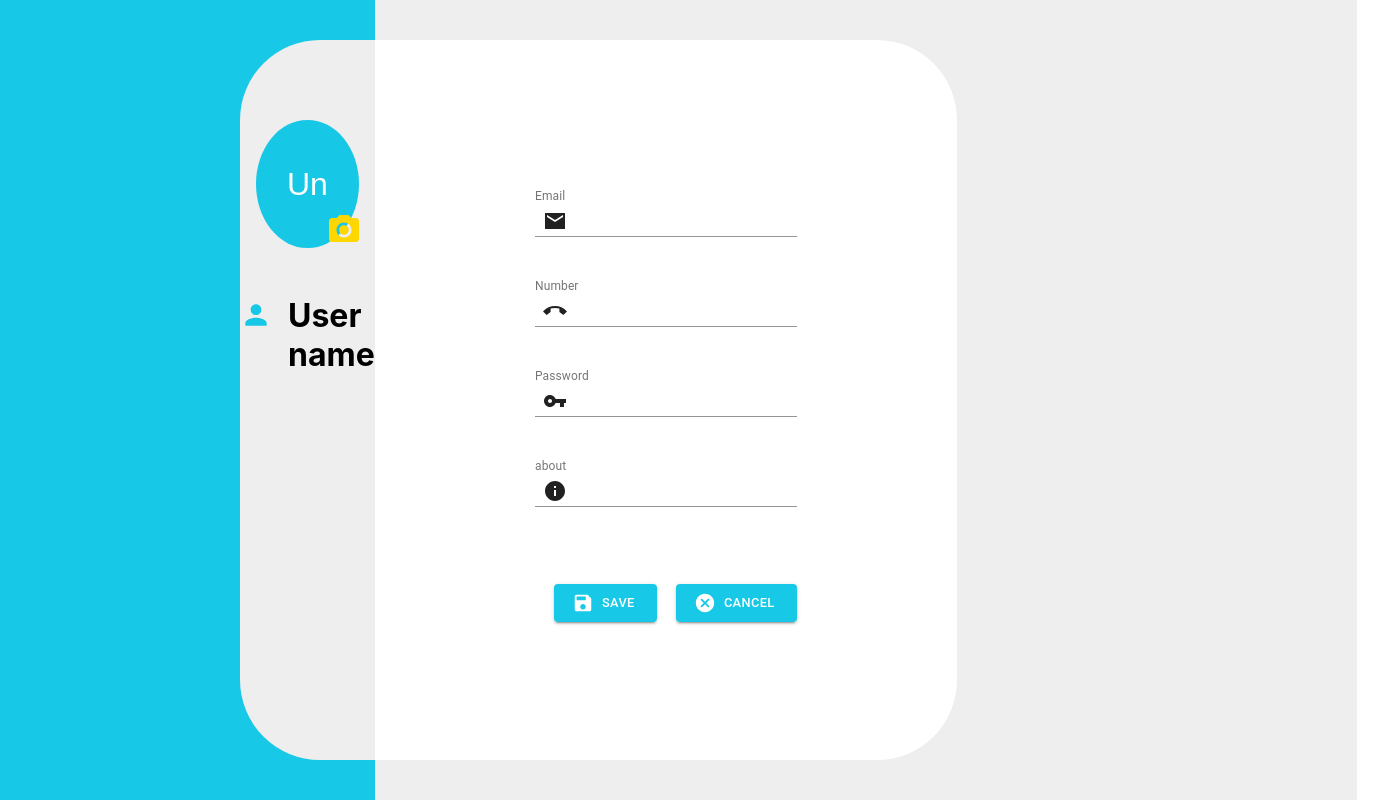
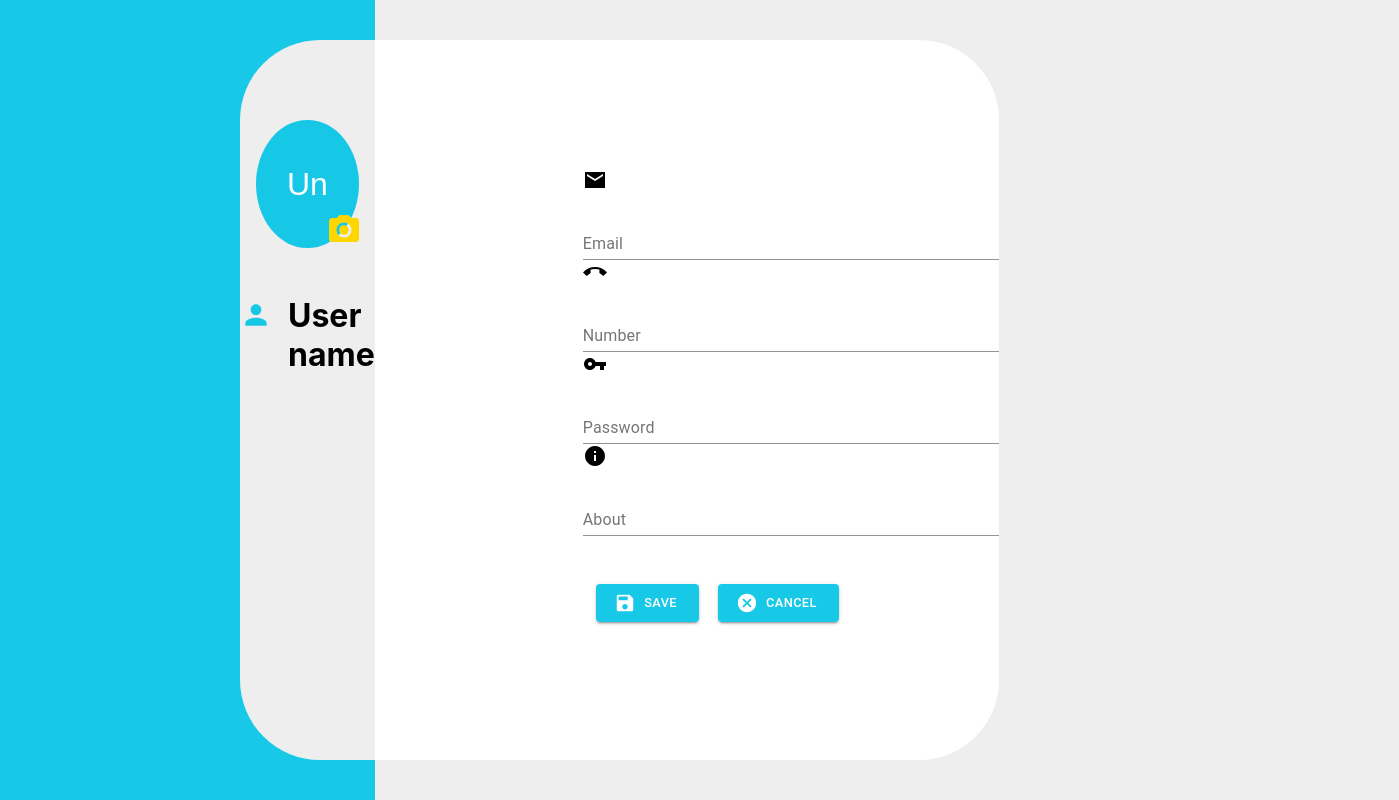
Before and after one commit to nda-kd/heXico, a React (Create React App) app: page /profile in a window 1280 px wide. Shown: the whole page, 1399 px wide, since content can reach past the window. Built offline with nearby package versions, Linux system fonts and the light colour scheme.

Commit message:
Add some styling

```diff
--- a/src/components/auth/MyProfile.js
+++ b/src/components/auth/MyProfile.js
@@ -1,12 +1,12 @@
 import React, { Component } from 'react'
+import '../styles/auth.scss'
+import { withRouter } from 'react-router-dom'
 import { Avatar } from '@material-ui/core'
 import { styled } from '@material-ui/core/styles'
-import '../styles/auth.scss'
 import TextField from '@material-ui/core/TextField'
 import Button from '@material-ui/core/Button'
 import SaveIcon from '@material-ui/icons/Save';
 import CancelIcon from '@material-ui/icons/Cancel';
-import InputAdornment from '@material-ui/core/InputAdornment';
 import CallEndSharpIcon from '@material-ui/icons/CallEndSharp';
 import VpnKeySharpIcon from '@material-ui/icons/VpnKeySharp';
 import EmailSharpIcon from '@material-ui/icons/EmailSharp';
@@ -15,6 +15,9 @@ import Badge from '@material-ui/core/Badge';
 import PhotoCamera from '@material-ui/icons/PhotoCamera';
 import IconButton from '@material-ui/core/IconButton';
 import PersonIcon from '@material-ui/icons/Person';
+import Grid from '@material-ui/core/Grid';
+
+
 
 class Profile extends Component {
   render () {
@@ -66,42 +69,46 @@ class Profile extends Component {
 
           <div className='info-changes'>
             <div className='forms'>
-              <TextField id='outlined-basic' label='Email'
-              InputProps={{
-              startAdornment: (
-                <InputAdornment position="end">
-                  <EmailSharpIcon />
-                </InputAdornment>
-              ),
-              }}
-              />
-              <TextField id='outlined-basic' label='Number'
-                InputProps={{
-              startAdornment: (
-                <InputAdornment position="end">
-                  <CallEndSharpIcon />
-                </InputAdornment>
-              ),
-              }}
-              />
-              <TextField id='outlined-basic' label='Password'
-                InputProps={{
-              startAdornment: (
-                <InputAdornment position="end">
-                  <VpnKeySharpIcon />
-                </InputAdornment>
-              ),
-              }}
-              />
-              <TextField id='outlined-basic' label='about'
-              InputProps={{
-              startAdornment: (
-                <InputAdornment position="end">
-                  <InfoSharpIcon />
-                </InputAdornment>
-              ),
-              }}
-               />
+              <div className='profile-input-wrap'>
+                  <Grid container spacing={2} alignItems="flex-end">
+                    <Grid item>
+                      <EmailSharpIcon />
+                    </Grid>
+                    <Grid item>
+                      <TextField id="input-with-icon-grid" label="Email" />
+                    </Grid>
+                  </Grid>
+              </div>
+              <div className='profile-input-wrap'>
+                <Grid container spacing={2} alignItems="flex-end">
+                  <Grid item>
+                    <CallEndSharpIcon />
+                  </Grid>
+                  <Grid item>
+                    <TextField id="input-with-icon-grid" label="Number" />
+                  </Grid>
+                </Grid>
+              </div>
+              <div className='profile-input-wrap'>
+                <Grid container spacing={2} alignItems="flex-end">
+                  <Grid item>
+                    <VpnKeySharpIcon />
+                  </Grid>
+                  <Grid item>
+                    <TextField type='password' id="input-with-icon-grid" label="Password" />
+                  </Grid>
+                </Grid>
+              </div>
+              <div className='profile-input-wrap'>
+                <Grid container spacing={2} alignItems="flex-end">
+                  <Grid item>
+                    <InfoSharpIcon />
+                  </Grid>
+                  <Grid item>
+                    <TextField id="input-with-icon-grid" label="About" />
+                  </Grid>
+                </Grid>
+              </div>
             </div>
             <div className='buttons-wrap'>
               <Button
@@ -119,6 +126,7 @@ class Profile extends Component {
               size="large"
               startIcon={<CancelIcon />}
               style={{fontSize:'.8em', backgroundColor: '#0ac5e6f1' }}
+              onClick={()=> this.props.history.push('./Messenger')}
               >
                 Cancel
               </Button>
@@ -132,4 +140,4 @@ class Profile extends Component {
   }
 }
 
-export default Profile
+export default withRouter(Profile)
--- a/src/components/messenger/me.js
+++ b/src/components/messenger/me.js
@@ -1,11 +1,38 @@
 import React from 'react'
-import { withRouter } from 'react-router-dom'
+import { Link } from 'react-router-dom'
 import { Avatar } from '@material-ui/core'
 import { styled } from '@material-ui/core/styles'
+import { withStyles } from '@material-ui/core/styles';
 import '../styles/msg.scss'
 import settingIcon from '../../images/setting.png'
+import Menu from '@material-ui/core/Menu';
+import MenuItem from '@material-ui/core/MenuItem';
+import ListItemIcon from '@material-ui/core/ListItemIcon';
+import ListItemText from '@material-ui/core/ListItemText';
+import FaceSharpIcon from '@material-ui/icons/FaceSharp';
+import ExitToAppSharpIcon from '@material-ui/icons/ExitToAppSharp';
+
+
 
 class Me extends React.Component {
+
+  constructor(){
+    super()
+
+    this.state = {
+      anchorEl: null
+    }
+  }
+
+  handleClick = (event) => {
+    this.setState({anchorEl: event.currentTarget})
+
+  };
+
+  handleClose = () => {
+    this.setState({anchorEl: null})
+  };
+
   render () {
     const MyAvatar = styled(Avatar)({
       backgroundColor: '#0ac5e6f1',
@@ -16,6 +43,40 @@ class Me extends React.Component {
       height: '9.8vh',
       margin: '0.5em 0em 0em 1em'
     })
+
+    const StyledMenu = withStyles({
+      paper: {
+        border: '1px solid #d3d4d5',
+        width: '9.5em',
+      },
+
+    })((props) => (
+      <Menu
+        elevation={0}
+        getContentAnchorEl={null}
+        anchorOrigin={{
+          vertical: 'center',
+          horizontal: 'right',
+        }}
+        transformOrigin={{
+          vertical: 'center',
+          horizontal: 'right',
+        }}
+        {...props}
+      />
+    ));
+
+    const StyledMenuItem = withStyles((theme) => ({
+      root: {
+        '&:hover': {
+          backgroundColor: '#0ac5e6f1',
+          '& .MuiListItemIcon-root, & .MuiListItemText-primary': {
+            color: theme.palette.common.white,
+          },
+        },
+      },
+    }))(MenuItem);
+
 
     return (
       <div className='me'>
@@ -29,11 +90,38 @@ class Me extends React.Component {
 
           </div>
         </div>
-        <img
-        onClick = {()=>this.props.history.push('/profile')}
-        src={settingIcon} alt='Setting Icon' />
+        <div>
+          <img
+          aria-controls="simple-menu"
+          aria-haspopup="true"
+          onClick={this.handleClick}
+          src={settingIcon} alt='Setting Icon'
+          />
+          <StyledMenu
+          id="customized-menu"
+          anchorEl={this.state.anchorEl}
+          keepMounted
+          open={Boolean(this.state.anchorEl)}
+          onClose={this.handleClose}
+          >
+          <Link to='./Profile'>
+          <StyledMenuItem>
+              <ListItemIcon>
+                <FaceSharpIcon fontSize="small" />
+              </ListItemIcon>
+              <ListItemText primary="Profile" />
+            </StyledMenuItem>
+          </Link>
+            <StyledMenuItem>
+              <ListItemIcon>
+                <ExitToAppSharpIcon fontSize="small" />
+              </ListItemIcon>
+              <ListItemText primary="Sign Out" />
+            </StyledMenuItem>
+          </StyledMenu>
+        </div>
       </div>
     )
   }
 }
-export default withRouter(Me);
+export default Me;
--- a/src/components/messenger/sendMessage.js
+++ b/src/components/messenger/sendMessage.js
@@ -19,7 +19,6 @@ class SendMessage extends Component {
           </label>
         </div>
         <img className='send-img' src={sendButton} alt='Send Button' />
-        {/* <SendIcon className='send-img' style={{ fontSize: 38 }} /> */}
       </div>
     )
   }
--- a/src/components/styles/auth.scss
+++ b/src/components/styles/auth.scss
@@ -285,7 +285,7 @@
 
 .right-wrap{
     @extend %flex-display;
-    flex-grow: 2;
+    flex-grow: 1.5;
     align-items: center;
     background-color: $grey;
 }
@@ -309,24 +309,31 @@ input[type="file"]{
 .info-changes{
     width: 100%;
     height: 100%;
-    // background-color: violet;
 }
 
 .forms{
     display: flex;
     flex-direction: column;
     justify-content: space-around;
+    box-sizing: border-box;
     height: 50%;
-    margin: 8em 10em 0em 10em;
-    // background-color: yellow;
+    width: 62%;
+    margin: 8em 0em 0em 10em;
 }
 
 .buttons-wrap{
     display: flex;
     justify-content: flex-end;
     margin: 3.5em 10em 0em 10em;
-    // background-color: purple;
     button{
         margin-left: 1.5em;
     }
 }
+
+.profile-input-wrap {
+    display: flex;
+    justify-content: space-around;
+    margin-left: 3em;
+    input {
+    width: 26em;
+}}
--- a/src/components/styles/msg.scss
+++ b/src/components/styles/msg.scss
@@ -41,6 +41,15 @@ body{
       height: 1.2em;
     }
 }
+
+a{
+  text-decoration: none;
+  color: black;
+}
+
+// .setting-button{
+//   display: none;
+// }
 
 .myIntroduce{
   display: flex;
@@ -200,6 +209,8 @@ body{
 
 
   .emoji-wrap{
+    display: flex;
+    justify-content: center;
     flex-grow: .16;
     align-content: center;
     height: 2.3em;
```
